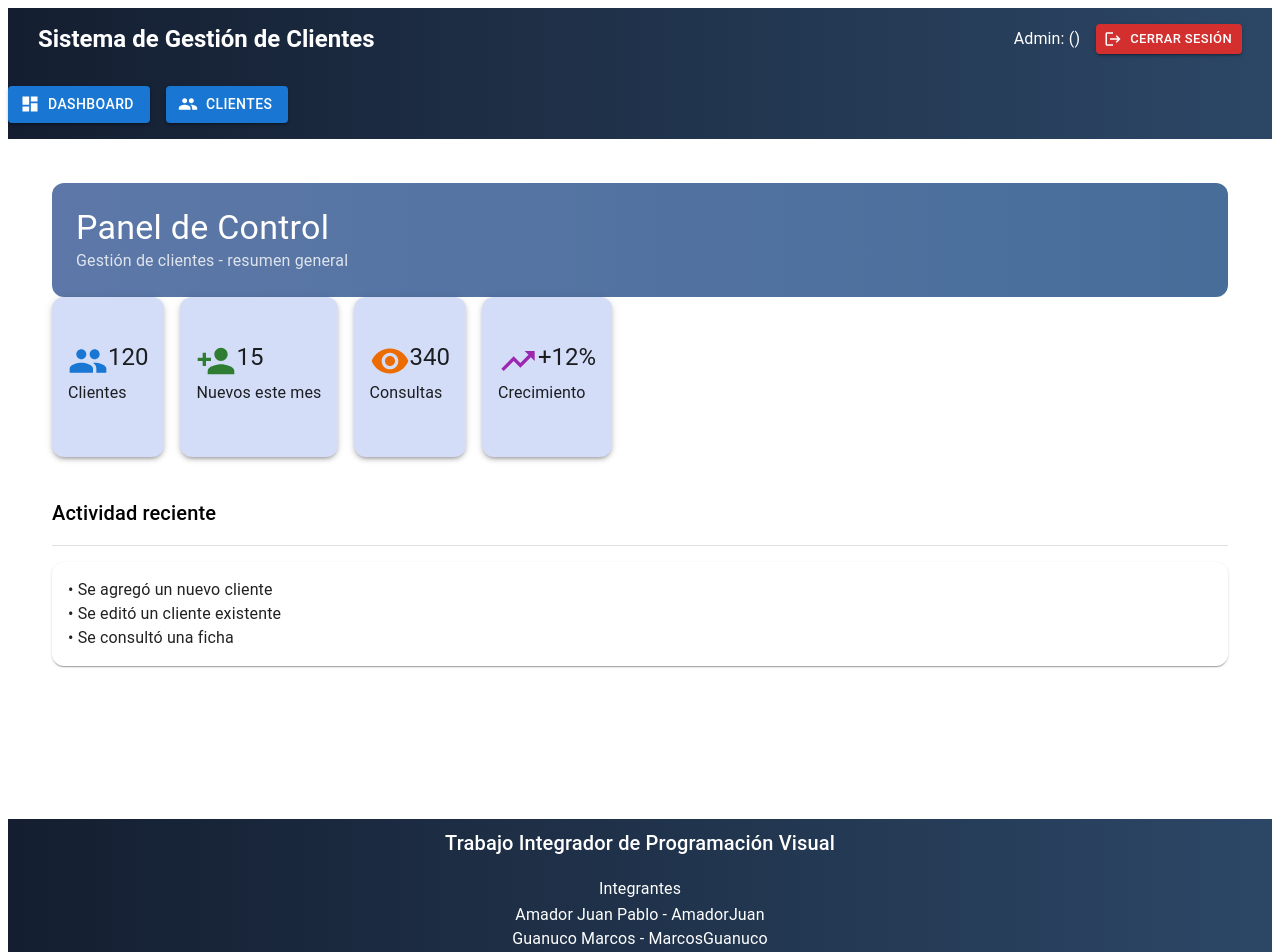
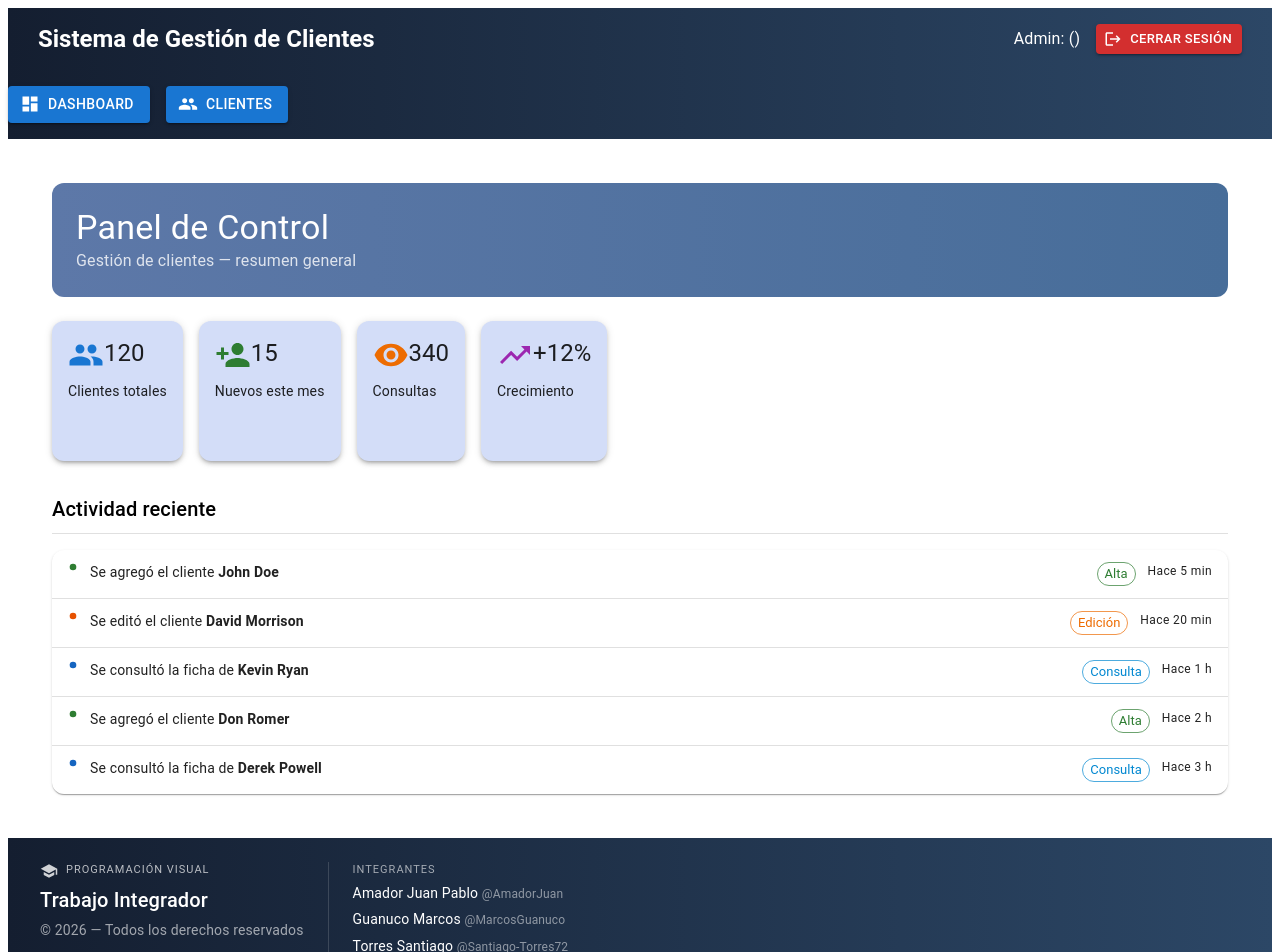
Before and after one commit to MarcosGuanuco/pv_tp_integrador_grupo12, a React (Vite) app in the folder pv_tp_integrador_grupo12/: page /dashboard in a window 1280 px wide. Shown: the top 952 px of the page. Built offline with nearby package versions, Linux system fonts and the light colour scheme; sample sign-in values are in the browser's storage.

Commit message:
Mejora del diseño de las tarjetas de clientes y actualización del footer con nuevos iconos y estilos

```diff
--- a/pv_tp_integrador_grupo12/src/components/common/ClientesCards.jsx
+++ b/pv_tp_integrador_grupo12/src/components/common/ClientesCards.jsx
@@ -15,13 +15,13 @@ const ClienteCard = ({ cliente, onVerDetalle }) => {
   return (
     <Card
     sx={{
-        height: "100%",
-        width: "100%",
+      width: "210px",
       display: "flex",
       flexDirection: "column",
       justifyContent: "space-between",
       borderRadius: 4,
       boxShadow: 3,
+      minHeight: 240,
     }}
     >
       <CardContent>
--- a/pv_tp_integrador_grupo12/src/components/layout/Footer.jsx
+++ b/pv_tp_integrador_grupo12/src/components/layout/Footer.jsx
@@ -1,36 +1,65 @@
-import { Box, Typography, Stack } from "@mui/material";
+import { Box, Typography, Stack, Divider } from "@mui/material";
+import GitHubIcon from "@mui/icons-material/GitHub";
+import SchoolIcon from "@mui/icons-material/School";
+
+const integrantes = [
+  { nombre: "Amador Juan Pablo", github: "AmadorJuan" },
+  { nombre: "Guanuco Marcos",    github: "MarcosGuanuco" },
+  { nombre: "Torres Santiago",   github: "Santiago-Torres72" },
+];
 
 export default function Footer() {
   return (
     <Box
       component="footer"
       sx={{
-        py: 1,
+        py: 3,
+        px: 4,
         background: "linear-gradient(to right, #141E30, #2c4766)",
         color: "white",
-        textAlign: "center",
       }}
     >
-      <Stack spacing={2} alignItems="center">
+      <Stack
+        direction={{ xs: "column", sm: "row" }}
+        justifyContent="space-between"
+        alignItems={{ xs: "center", sm: "flex-start" }}
+        spacing={3}
+      >
+        {/* Izquierda — título */}
+        <Stack spacing={0.5}>
+          <Stack direction="row" alignItems="center" spacing={1}>
+            <SchoolIcon sx={{ fontSize: 18, opacity: 0.8 }} />
+            <Typography variant="body2" sx={{ opacity: 0.7, letterSpacing: 1, textTransform: "uppercase", fontSize: 11 }}>
+              Programación Visual
+            </Typography>
+          </Stack>
+          <Typography variant="h6" fontWeight="bold">
+            Trabajo Integrador
+          </Typography>
+          <Typography variant="body2" sx={{ opacity: 0.6 }}>
+            © 2026 — Todos los derechos reservados
+          </Typography>
+        </Stack>
 
-        <Typography variant="h6" fontWeight="bold">
-          Trabajo Integrador de Programación Visual
-        </Typography>
+        <Divider orientation="vertical" flexItem sx={{ borderColor: "rgba(255,255,255,0.15)", display: { xs: "none", sm: "block" } }} />
 
-        <Box>
-          <Typography variant="subtitle1" fontWeight="bold">
+        {/* Derecha — integrantes */}
+        <Stack spacing={0.75} alignItems={{ xs: "center", sm: "flex-start" }}>
+          <Typography variant="body2" sx={{ opacity: 0.6, fontSize: 11, textTransform: "uppercase", letterSpacing: 1 }}>
             Integrantes
           </Typography>
+          {integrantes.map(({ nombre, github }) => (
+            <Stack key={github} direction="row" alignItems="center" spacing={1}>
 
-          <Typography>Amador Juan Pablo - AmadorJuan</Typography>
-          <Typography>Guanuco Marcos - MarcosGuanuco</Typography>
-          <Typography>Torres Santiago - Santiago-Torres72</Typography>
-        </Box>
-
-        <Typography variant="body2" sx={{ opacity: 0.7 }}>
-          © 2026 - Proyecto Programación Visual
-        </Typography>
-
+              <Typography variant="body2">
+                {nombre}{" "}
+                <Box component="span" sx={{ opacity: 0.5, fontSize: 12 }}>
+                  @{github}
+                </Box>
+              </Typography>
+            </Stack>
+          ))}
+        </Stack>
       </Stack>
     </Box>
   );
--- a/pv_tp_integrador_grupo12/src/views/Dashboard.jsx
+++ b/pv_tp_integrador_grupo12/src/views/Dashboard.jsx
@@ -1,119 +1,90 @@
 import {
-  Box,
-  Grid,
-  Card,
-  CardContent,
-  Typography,
-  Stack,
-  Divider
+  Box, Grid, Card, CardContent,
+  Typography, Stack, Divider, Chip
 } from "@mui/material";
 
 import PeopleIcon from "@mui/icons-material/People";
 import PersonAddIcon from "@mui/icons-material/PersonAdd";
 import VisibilityIcon from "@mui/icons-material/Visibility";
 import TrendingUpIcon from "@mui/icons-material/TrendingUp";
+import FiberManualRecordIcon from "@mui/icons-material/FiberManualRecord";
+
+const metricas = [
+  { icon: <PeopleIcon sx={{ fontSize: 36, color: "#1976d2" }} />, valor: "120",  label: "Clientes totales" },
+  { icon: <PersonAddIcon sx={{ fontSize: 36, color: "#2e7d32" }} />, valor: "15",   label: "Nuevos este mes" },
+  { icon: <VisibilityIcon sx={{ fontSize: 36, color: "#ed6c02" }} />, valor: "340",  label: "Consultas" },
+  { icon: <TrendingUpIcon sx={{ fontSize: 36, color: "#9c27b0" }} />, valor: "+12%", label: "Crecimiento" },
+];
+
+const actividad = [
+  { texto: "Se agregó el cliente", nombre: "John Doe",       tipo: "Alta",     color: "#2e7d32", chip: "success" },
+  { texto: "Se editó el cliente",  nombre: "David Morrison", tipo: "Edición",  color: "#e65100", chip: "warning" },
+  { texto: "Se consultó la ficha de", nombre: "Kevin Ryan",  tipo: "Consulta", color: "#1565c0", chip: "info"    },
+  { texto: "Se agregó el cliente", nombre: "Don Romer",      tipo: "Alta",     color: "#2e7d32", chip: "success" },
+  { texto: "Se consultó la ficha de", nombre: "Derek Powell",tipo: "Consulta", color: "#1565c0", chip: "info"    },
+];
+
+const tiempos = ["Hace 5 min", "Hace 20 min", "Hace 1 h", "Hace 2 h", "Hace 3 h"];
 
 export default function Dashboard() {
   return (
     <Box sx={{ p: 3 }}>
 
-      <Box
-        sx={{
-          p: 3,
-          borderRadius: 3,
+      {/* Hero */}
+      <Box sx={{
+        p: 3, borderRadius: 3, mb: 3,
         background: "linear-gradient(to right, #5d78a8, #476d99)",
         color: "white",
-        }}
-      >
-        <Typography variant="h4" fontWeight="bold">
-          Panel de Control
-        </Typography>
-        <Typography sx={{ opacity: 0.8 }}>
-          Gestión de clientes - resumen general
-        </Typography>
+      }}>
+        <Typography variant="h4" fontWeight="bold">Panel de Control</Typography>
+        <Typography sx={{ opacity: 0.8 }}>Gestión de clientes — resumen general</Typography>
       </Box>
 
-      <Grid container spacing={2}>
-
-        <Grid item xs={12} sm={6} md={6}>
-          <Card sx={{ borderRadius: 3, boxShadow: 3, background: "#d3ddf8",height: 160, display: "flex", alignItems: "center", justifyContent: "center", }}>
+      {/* Métricas */}
+      <Grid container spacing={2} sx={{ mb: 4 }}>
+        {metricas.map(({ icon, valor, label }) => (
+          <Grid item xs={12} sm={6} md={3} key={label}>
+            <Card sx={{ borderRadius: 3, boxShadow: 3, background: "#d3ddf8", height: 140 }}>
               <CardContent>
-              <Stack direction="row" justifyContent="space-between">
-                <PeopleIcon sx={{ fontSize: 40, color: "#1976d2" }} />
-                <Typography variant="h5" fontWeight="bold">
-                  120
-                </Typography>
+                <Stack direction="row" justifyContent="space-between" alignItems="center" sx={{ mb: 1 }}>
+                  {icon}
+                  <Typography variant="h5" fontWeight="bold">{valor}</Typography>
                 </Stack>
-              <Typography color="text.secondary">
-                Clientes
-              </Typography>
+                <Typography color="text.secondary" variant="body2">{label}</Typography>
               </CardContent>
             </Card>
           </Grid>
+        ))}
+      </Grid>
 
-        <Grid item xs={12} sm={6} md={6}>
-<Card sx={{ borderRadius: 3, boxShadow: 3, background: "#d3ddf8",height: 160, display: "flex", alignItems: "center", justifyContent: "center", }}>
-            <CardContent>
-              <Stack direction="row" justifyContent="space-between">
-                <PersonAddIcon sx={{ fontSize: 40, color: "#2e7d32" }} />
-                <Typography variant="h5" fontWeight="bold">
-                  15
+      {/* Actividad reciente */}
+      <Typography variant="h6" fontWeight="bold" sx={{ mb: 1 }}>
+        Actividad reciente
+      </Typography>
+      <Divider sx={{ mb: 2 }} />
+
+      <Card sx={{ borderRadius: 3, boxShadow: 1 }}>
+        {actividad.map(({ texto, nombre, tipo, color, chip }, i) => (
+          <Box key={i}>
+            <Stack
+              direction="row"
+              alignItems="center"
+              spacing={1.5}
+              sx={{ px: 2, py: 1.5 }}
+            >
+              <FiberManualRecordIcon sx={{ fontSize: 10, color, flexShrink: 0 }} />
+              <Typography variant="body2" sx={{ flex: 1 }}>
+                {texto} <strong>{nombre}</strong>
+              </Typography>
+              <Chip label={tipo} color={chip} size="small" variant="outlined" />
+              <Typography variant="caption" color="text.disabled" sx={{ flexShrink: 0 }}>
+                {tiempos[i]}
               </Typography>
             </Stack>
-              <Typography color="text.secondary">
-                Nuevos este mes
-              </Typography>
-            </CardContent>
+            {i < actividad.length - 1 && <Divider />}
+          </Box>
+        ))}
       </Card>
-        </Grid>
-
-        <Grid item xs={12} sm={6} md={6}>
-          <Card sx={{ borderRadius: 3, boxShadow: 3, background: "#d3ddf8",height: 160, display: "flex", alignItems: "center", justifyContent: "center", }}>
-            <CardContent>
-              <Stack direction="row" justifyContent="space-between">
-                <VisibilityIcon sx={{ fontSize: 40, color: "#ed6c02" }} />
-                <Typography variant="h5" fontWeight="bold">
-                  340
-                </Typography>
-              </Stack>
-              <Typography color="text.secondary">
-                Consultas
-              </Typography>
-            </CardContent>
-          </Card>
-        </Grid>
-
-        <Grid item xs={12} sm={6} md={6}>
-          <Card sx={{ borderRadius: 3, boxShadow: 3, background: "#d3ddf8",height: 160, display: "flex", alignItems: "center", justifyContent: "center", }}>
-            <CardContent>
-              <Stack direction="row" justifyContent="space-between">
-                <TrendingUpIcon sx={{ fontSize: 40, color: "#9c27b0" }} />
-                <Typography variant="h5" fontWeight="bold">
-                  +12%
-                </Typography>
-              </Stack>
-              <Typography color="text.secondary">
-                Crecimiento
-              </Typography>
-            </CardContent>
-          </Card>
-        </Grid>
-
-      </Grid>
-
-      <Box sx={{ mt: 5 }}>
-        <Typography variant="h6" fontWeight="bold">
-          Actividad reciente
-        </Typography>
-
-        <Divider sx={{ my: 2 }} />
-
-        <Card sx={{ p: 2, borderRadius: 3 }}>
-          <Typography>• Se agregó un nuevo cliente</Typography>
-          <Typography>• Se editó un cliente existente</Typography>
-          <Typography>• Se consultó una ficha</Typography>
-        </Card>
-      </Box>
 
     </Box>
   );
```
Lines whose indentation alone changed are shown as unchanged.
